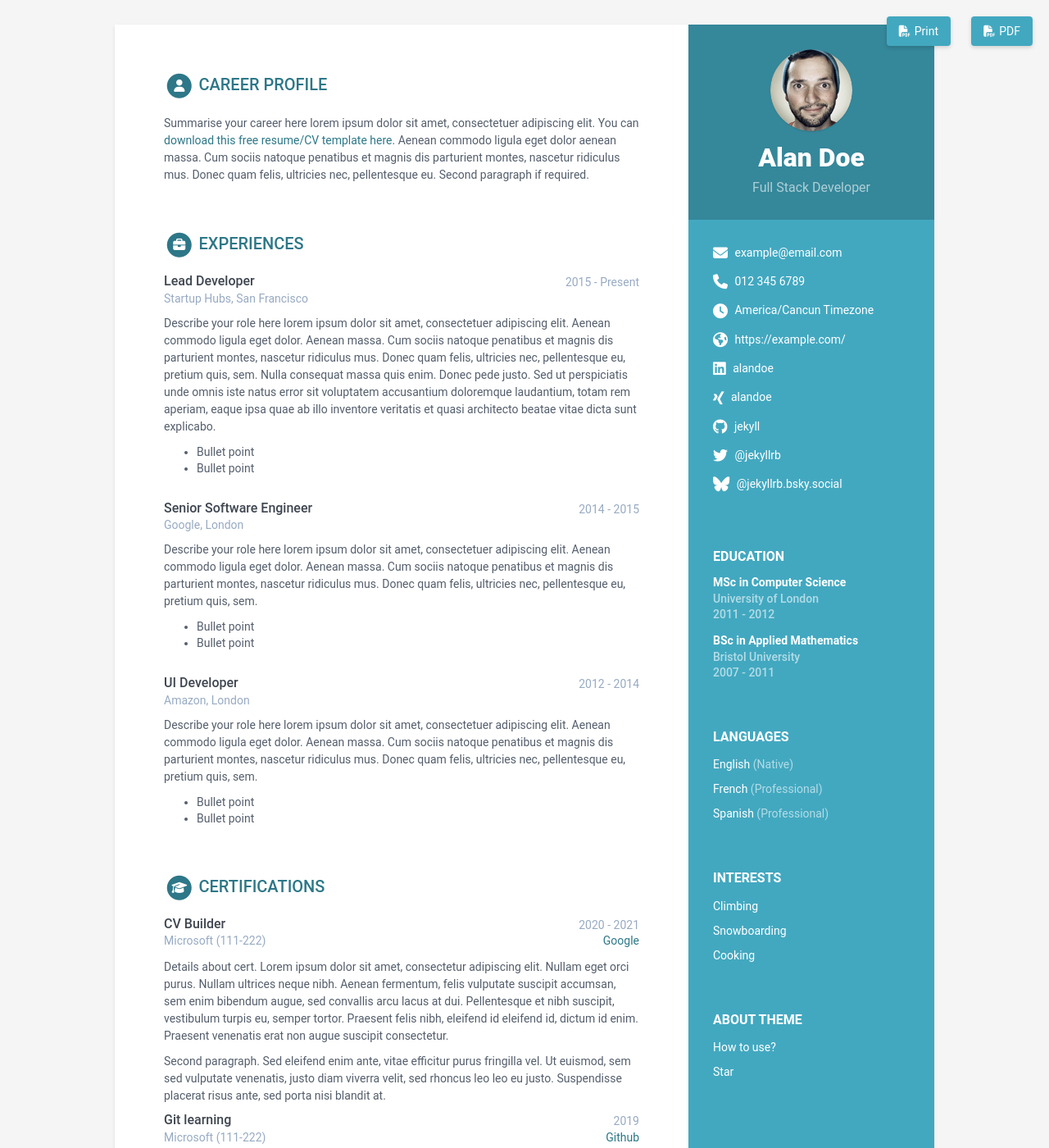
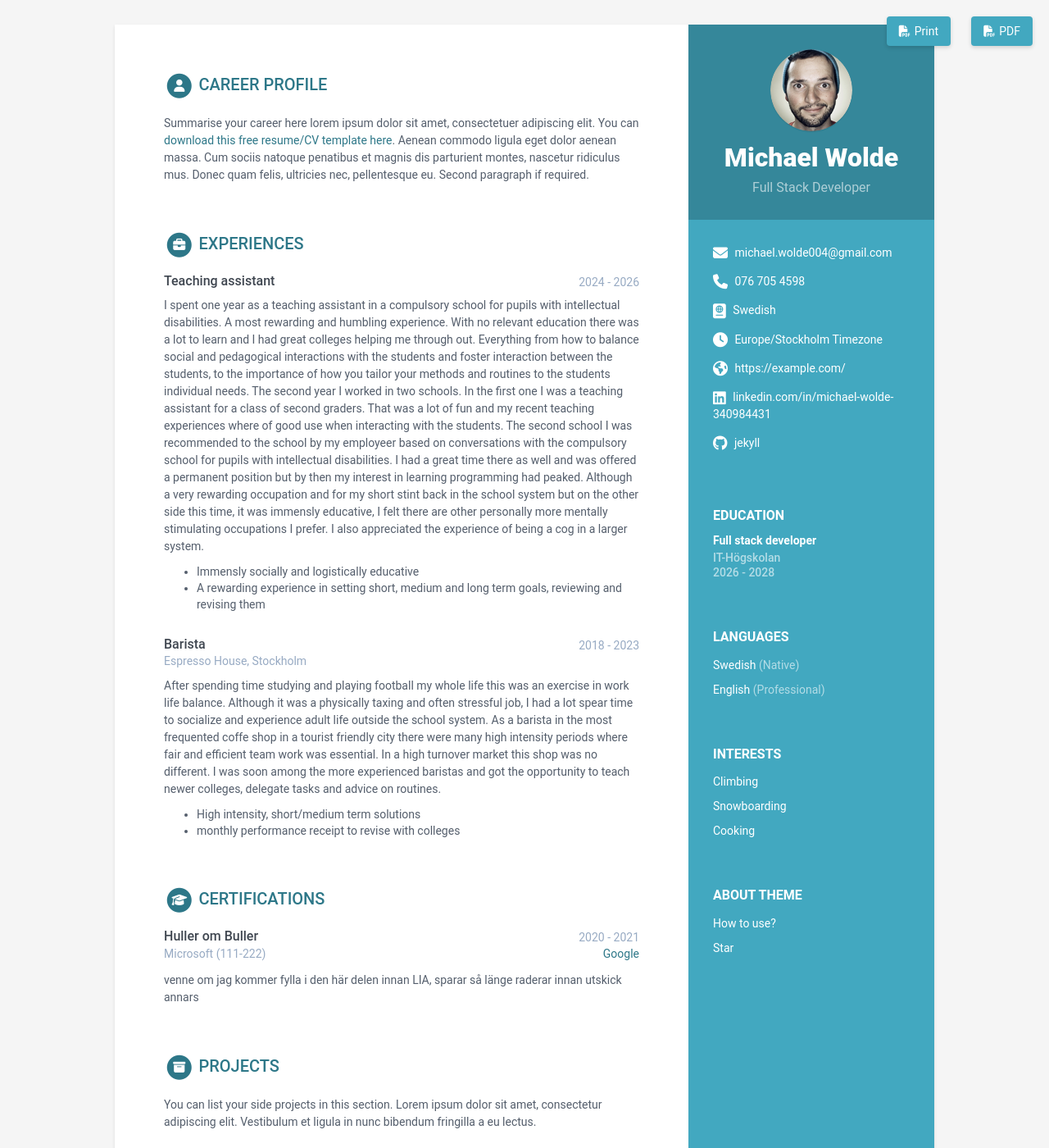
Before and after one commit to MikeW004/resume, a Jekyll site: the page built from index.html, in a window 1280 px wide and 1400 px high. Shown: the whole window at 82% size. Built offline with Jekyll 4.4.1, drawn with Linux system fonts in a browser that asks for light colours; some of the changed text lies outside the part shown.

Commit message:
personal profile and education details
Personal information, education, experiences, and recommendations in data.yml.

```diff
--- a/_data/data.yml
+++ b/_data/data.yml
@@ -8,42 +8,27 @@ sidebar:
   education: True # set to False if you want education in main section instead of in sidebar
 
   # Profile information
-  name: Alan Doe
+  name: Michael Wolde
   tagline: Full Stack Developer
   avatar: profile.png #place a 100x100 picture inside /assets/images/ folder and provide the name of the file below
 
   # Sidebar links
-  email: example@email.com
-  phone: 012 345 6789
-  timezone: America/Cancun # Enter your timezone, e.g., America/Havana, Africa/Casablanca, America/North_Dakota/Center
-  citizenship:
+  email: michael.wolde004@gmail.com
+  phone: 076 705 4598
+  timezone: Europe/Stockholm # Enter your timezone, e.g., America/Havana, Africa/Casablanca, America/North_Dakota/Center
+  citizenship: Swedish
   website: https://example.com/ # Include the full website URL, including "http://" or "https://".
-  linkedin: alandoe
-  xing: alandoe
+  linkedin: linkedin.com/in/michael-wolde-340984431
   github: jekyll
-  telegram: # add your nickname without '@' sign
-  gitlab:
-  bitbucket:
-  bluesky: '@jekyllrb.bsky.social' # Specify your full Bluesky handle
-  twitter: '@jekyllrb'
-  stack-overflow: # Number/Username, e.g. 123456/alandoe
-  codewars:
-  goodreads: # Number-Username, e.g. 123456-alandoe
-  mastodon: # Please include your full Mastodon link here.
-  hackerrank: # Please provide your HackerRank username.
-  leetcode: # Please provide your LeetCode username.
   pdf: # Add a PDF link here if you want to include a PDF custom version in your resume.
 
   languages:
     title: Languages
     info:
-    - idiom: English
+    - idiom: Swedish
       level: Native
 
-    - idiom: French
-      level: Professional
-
-    - idiom: Spanish
+    - idiom: English
       level: Professional
 
   interests:
@@ -73,74 +58,52 @@ career-profile:
 education:
   title: Education
   info:
-  - degree: MSc in Computer Science
-    university: University of London
-    time: 2011 - 2012
+  - degree: Full stack developer
+    university: IT-Högskolan
+    time: 2026 - 2028
     details: |
-      Describe your study here lorem ipsum dolor sit amet, consectetuer
-      adipiscing elit. Aenean commodo ligula eget dolor. Aenean massa. Cum
-      sociis natoque penatibus et magnis dis parturient montes, nascetur
-      ridiculus mus. Donec quam felis, ultricies nec, pellentesque eu,
-      pretium quis, sem.
-        - Bullet point
-        - Bullet point
-  - degree: BSc in Applied Mathematics
-    university: Bristol University
-    time: 2007 - 2011
-    details: |
-      Describe your study here lorem ipsum dolor sit amet, consectetuer
-      adipiscing elit. Aenean commodo ligula eget dolor. Aenean massa. Cum
-      sociis natoque penatibus et magnis dis parturient montes, nascetur
-      ridiculus mus. Donec quam felis, ultricies nec, pellentesque eu,
-      pretium quis, sem.
-        - Bullet point
-        - Bullet point
+      An exciting, modern, project based education. Lasting 2-years we get to learn languages and best practices through out the development chain.
+      Included in those two years is a 7-month work placement.
+        - HTML/CSS
+        - JavaScript
+        - Api
 
 experiences:
   title: Experiences
   info:
-  - role: Lead Developer
-    time: 2015 - Present
-    company: Startup Hubs, San Francisco
+  - role: Teaching assistant
+    time: 2024 - 2026
+    companies: The City of Stockholm, Pamoja, Stockholm
     details: |
-      Describe your role here lorem ipsum dolor sit amet, consectetuer
-      adipiscing elit. Aenean commodo ligula eget dolor. Aenean massa.
-      Cum sociis natoque penatibus et magnis dis parturient montes,
-      nascetur ridiculus mus. Donec quam felis, ultricies nec,
-      pellentesque eu, pretium quis, sem. Nulla consequat massa quis
-      enim. Donec pede justo. Sed ut perspiciatis unde omnis iste natus
-      error sit voluptatem accusantium doloremque laudantium, totam rem
-      aperiam, eaque ipsa quae ab illo inventore veritatis et quasi
-      architecto beatae vitae dicta sunt explicabo.
-        - Bullet point
-        - Bullet point
-  - role: Senior Software Engineer
-    time: 2014 - 2015
-    company: Google, London
+      I spent one year as a teaching assistant in a compulsory school for pupils with intellectual disabilities.
+      A most rewarding and humbling experience. With no relevant education there was a lot to learn and I had great colleges helping me through out.
+      Everything from how to balance social and pedagogical interactions with the students and foster interaction between the students,
+      to the importance of how you tailor your methods and routines to the students individual needs.
+      The second year I worked in two schools. In the first one I was a teaching assistant for a class of second graders.
+      That was a lot of fun and my recent teaching experiences where of good use when interacting with the students.
+      The second school I was recommended to the school by my employeer based on conversations with
+      the compulsory school for pupils with intellectual disabilities. I had a great time there as well and was offered a permanent position but by then my interest in learning programming had peaked.
+      Although a very rewarding occupation and for my short stint back in the school system but on the other side this time, it was immensly educative,
+      I felt there are other personally more mentally stimulating occupations I prefer. I also appreciated the experience of being a cog in a larger system.
+        - Immensly socially and logistically educative
+        - A rewarding experience in setting short, medium and long term goals, reviewing and revising them
+
+  - role: Barista
+    time: 2018 - 2023
+    company: Espresso House, Stockholm
     details: |
-      Describe your role here lorem ipsum dolor sit amet, consectetuer
-      adipiscing elit. Aenean commodo ligula eget dolor. Aenean massa.
-      Cum sociis natoque penatibus et magnis dis parturient montes,
-      nascetur ridiculus mus. Donec quam felis, ultricies nec,
-      pellentesque eu, pretium quis, sem.
-        - Bullet point
-        - Bullet point
-  - role: UI Developer
-    time: 2012 - 2014
-    company: Amazon, London
-    details: |
-      Describe your role here lorem ipsum dolor sit amet, consectetuer
-      adipiscing elit. Aenean commodo ligula eget dolor. Aenean massa.
-      Cum sociis natoque penatibus et magnis dis parturient montes,
-      nascetur ridiculus mus. Donec quam felis, ultricies nec,
-      pellentesque eu, pretium quis, sem.
-        - Bullet point
-        - Bullet point
+      After spending time studying and playing football my whole life this was an exercise in work life balance.
+      Although it was a physically taxing and often stressful job, I had a lot spear time to socialize and experience adult life outside the school system.
+      As a barista in the most frequented coffe shop in a tourist friendly city there were many high intensity periods where fair and efficient team work was essential.
+      In a high turnover market this shop was no different. I was soon among the more experienced baristas and got the opportunity to teach newer colleges,
+      delegate tasks and advice on routines.
+        - High intensity, short/medium term solutions
+        - monthly performance receipt to revise with colleges
 
 certifications:
   title: Certifications
   list:
-  - name: CV Builder
+  - name: Huller om Buller
     start: 2020
     end: 2021
     organization: Microsoft
@@ -148,35 +111,7 @@ certifications:
     credentialurl: www.google.com
     credentialname: Google
     details: |
-      Details about cert. Lorem ipsum dolor sit amet, consectetur
-      adipiscing elit.
-      Nullam eget orci purus. Nullam ultrices neque nibh.
-      Aenean fermentum, felis vulputate suscipit accumsan,
-      sem enim bibendum augue, sed convallis arcu lacus at dui.
-      Pellentesque et nibh suscipit, vestibulum turpis eu, semper tortor.
-      Praesent felis nibh, eleifend id eleifend id, dictum id enim.
-      Praesent venenatis erat non augue suscipit consectetur.
-
-      Second paragraph. Sed eleifend enim ante, vitae efficitur purus
-      fringilla vel. Ut euismod, sem sed vulputate venenatis,
-      justo diam viverra velit, sed rhoncus leo leo eu justo.
-      Suspendisse placerat risus ante, sed porta nisi blandit at.
-  - name: Git learning
-    start: 2019
-    end:
-    organization: Microsoft
-    credentialid: 111-222
-    credentialurl: www.github.com
-    credentialname: Github
-    details: |
-      Older certification. Lorem ipsum dolor sit amet, consectetur
-      adipiscing elit.
-      Nullam eget orci purus. Nullam ultrices neque nibh.
-      Aenean fermentum, felis vulputate suscipit accumsan,
-      sem enim bibendum augue, sed convallis arcu lacus at dui.
-      Pellentesque et nibh suscipit, vestibulum turpis eu, semper tortor.
-      Praesent felis nibh, eleifend id eleifend id, dictum id enim.
-      Praesent venenatis erat non augue suscipit consectetur.
+      venne om jag kommer fylla i den här delen innan LIA, sparar så länge raderar innan utskick annars
 
 projects:
   title: Projects
@@ -191,96 +126,27 @@ projects:
     link: "#"
     tagline: "A responsive website template designed to help web developers/designers market their services."
 
-  - title: Tempo
-    link: "#"
-    tagline: "A responsive website template designed to help startups promote their products or services and to attract users &amp; investors"
 
-  - title: Atom
-    link: "#"
-    tagline: "A comprehensive website template solution for startups/developers to market their mobile apps."
-
-  - title: Delta
-    link: "#"
-    tagline: "A responsive Bootstrap one page theme designed to help app developers promote their mobile apps"
-
-oss:
-  title: OSS Contributions
-  intro: >
-    You can list your open source software contributions in this section. Lorem ipsum dolor sit amet, consectetur adipiscing elit. Vestibulum et ligula in nunc bibendum fringilla a eu lectus.
-  contributions:
-  - title: Tempo
-    link: "#"
-    tagline: "A responsive website template designed to help startups promote their products or services and to attract users &amp; investors"
-
-  - title: Atom
-    link: "#"
-    tagline: "A comprehensive website template solution for startups/developers to market their mobile apps."
-
-  - title: Delta
-    link: "#"
-    tagline: "A responsive Bootstrap one page theme designed to help app developers promote their mobile apps"
-
-publications:
-  title: Publications
-  intro: |
-    You can list your publications in this section. Lorem ipsum dolor sit
-    amet, consectetur adipiscing elit. Vestibulum et ligula in nunc
-    bibendum fringilla a eu lectus.
-  papers:
-  - title: The Art of Computer Programming
-    link: "#"
-    authors: Donald E. Knuth
-    conference: Addison-Wesley, 1968
-
-  - title: "Genetic Programming III: Darwinian Invention &amp; Problem Solving"
-    link: "#"
-    authors: Koza, J.R., Andre, D., Bennett, F.H., Keane, M.A.
-    conference: "Morgan Kaufmann Publishers Inc., San Francisco, CA, USA, 1st edn. (1999)"
-
-  - title: A syntax directed compiler for Algol 60
-    link: "#"
-    authors: Edgar T. Irons
-    conference: "Comm. ACM 4 (1961), 51–55"
 
 recommendations:
   title: Recommendations
   list:
-  - person: Yareli Perez
+  - person: Monica Portin
     email: perezyareli@example.com
-    phone: 012 345 6789
-    role: General Director at example.com
+    phone: 076 120 44 51
+    role: Principal at the compulsory school
     recommendation: |
-      Alan Doe is a super employee!
-  - person: Lara Henderson
-    email: larah@example.com
-    phone: 012 345 6789
-    role: General Director at example.com
-    recommendation: |
-      I would like to work with Alan Doe again!
-
-      He is a great employee!
+      Michael is a super employee!
 
 skills:
   title: Skills &amp; Proficiency
 
   toolset:
-  - name: Python & Django
-    level: 98%
-
   - name: Javascript & jQuery
-    level: 98%
-
-  - name: Angular
     level: 98%
 
   - name: HTML5 & CSS
     level: 95%
 
-  - name: Ruby on Rails
-    level: 85%
-
-  - name: Sketch & Photoshop
-    level: 60%
-
 footer: >
   Designed with <i class="fas fa-heart"></i> by <a href="http://themes.3rdwavemedia.com" target="_blank" rel="nofollow">Xiaoying Riley</a>
```
